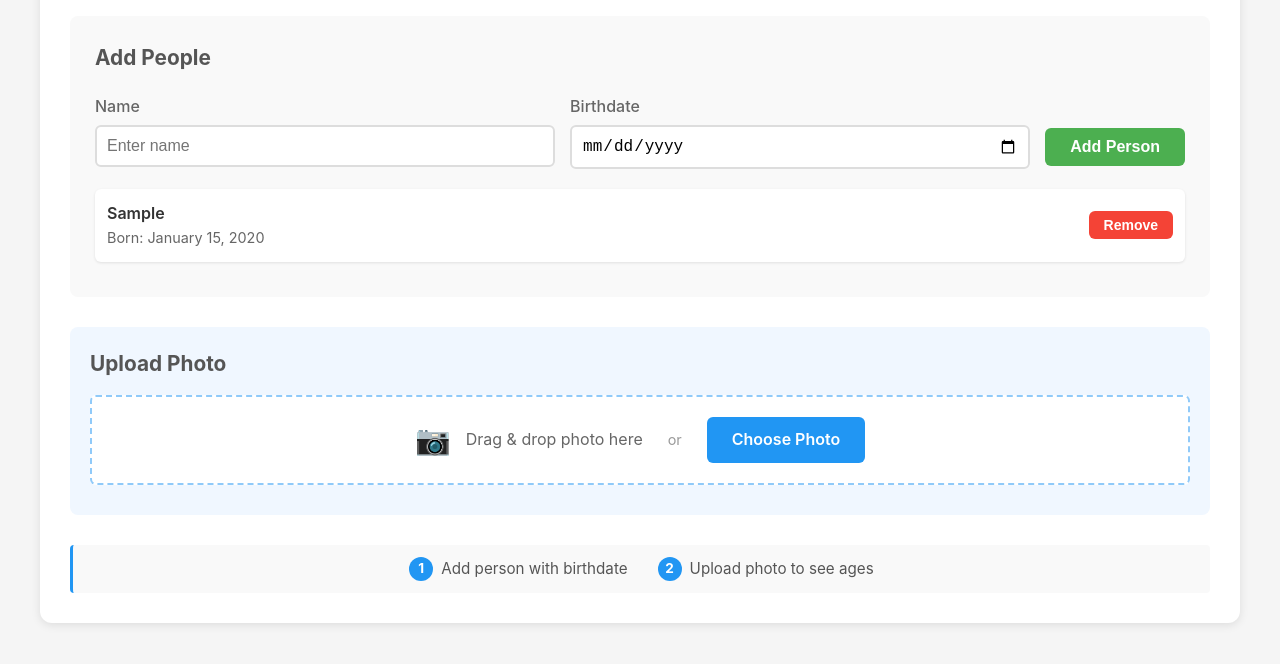
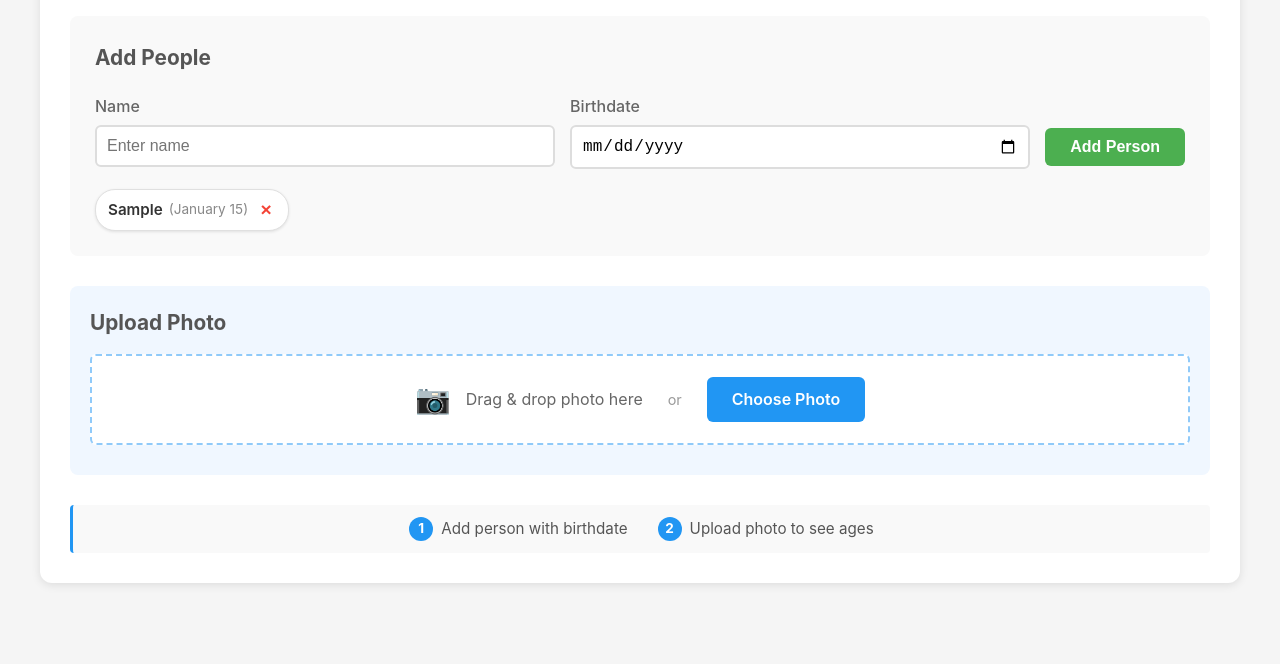
Before and after one commit to pg0/daysold, a plain HTML site: page index.html in a window 1280 px wide. Both pictures are taken after typing "Sample", "2020-01-15" into the empty fields and a click on the button "Add Person". Shown: the part 128-792 px from the top of the page. Drawn offline with Linux system fonts and the light colour scheme.

Commit message:
smaller people list

```diff
--- a/index.html
+++ b/index.html
@@ -111,42 +111,59 @@
         }
 
         .people-list {
-            margin-top: 20px;
+            margin-top: 15px;
+            display: flex;
+            flex-wrap: wrap;
+            gap: 10px;
         }
 
         .person-item {
-            display: flex;
-            justify-content: space-between;
+            display: inline-flex;
             align-items: center;
-            padding: 12px;
+            gap: 8px;
+            padding: 8px 12px;
             background: white;
-            margin-bottom: 10px;
-            border-radius: 6px;
+            border-radius: 20px;
             box-shadow: 0 1px 3px rgba(0, 0, 0, 0.1);
+            border: 1px solid #e0e0e0;
         }
 
         .person-info {
-            flex: 1;
+            display: flex;
+            align-items: center;
+            gap: 6px;
         }
 
         .person-name {
             font-weight: 600;
             color: #333;
+            font-size: 0.95rem;
         }
 
         .person-birthdate {
-            color: #666;
-            font-size: 0.9rem;
+            color: #888;
+            font-size: 0.85rem;
         }
 
         .remove-btn {
-            background: #f44336;
-            padding: 6px 15px;
-            font-size: 14px;
+            background: none;
+            border: none;
+            color: #f44336;
+            padding: 0;
+            font-size: 1.2rem;
+            line-height: 1;
+            cursor: pointer;
+            transition: transform 0.2s;
+            width: 20px;
+            height: 20px;
+            display: flex;
+            align-items: center;
+            justify-content: center;
         }
 
         .remove-btn:hover {
-            background: #da190b;
+            transform: scale(1.2);
+            background: none;
         }
 
         /* Upload Section */
@@ -511,9 +528,37 @@
         // Store people array in memory
         let people = [];
 
+        // Load people from localStorage
+        function loadPeople() {
+            const stored = localStorage.getItem('photoAgePeople');
+            if (stored) {
+                try {
+                    const parsed = JSON.parse(stored);
+                    // Convert birthdate strings back to Date objects
+                    people = parsed.map(p => ({
+                        name: p.name,
+                        birthdate: new Date(p.birthdate)
+                    }));
+                } catch (e) {
+                    console.error('Failed to load people from storage:', e);
+                    people = [];
+                }
+            }
+        }
+
+        // Save people to localStorage
+        function savePeople() {
+            try {
+                localStorage.setItem('photoAgePeople', JSON.stringify(people));
+            } catch (e) {
+                console.error('Failed to save people to storage:', e);
+            }
+        }
+
         // Add person to array
         function addPerson(name, birthdate) {
             people.push({ name, birthdate: new Date(birthdate) });
+            savePeople();
             updatePeopleList();
             updateUploadSection();
         }
@@ -521,6 +566,7 @@
         // Remove person from array
         function removePerson(index) {
             people.splice(index, 1);
+            savePeople();
             updatePeopleList();
             updateUploadSection();
         }
@@ -569,10 +615,10 @@
             listContainer.innerHTML = people.map((person, index) => `
                 <div class="person-item">
                     <div class="person-info">
-                        <div class="person-name">${person.name}</div>
-                        <div class="person-birthdate">Born: ${formatDate(person.birthdate)}</div>
+                        <span class="person-name">${person.name}</span>
+                        <span class="person-birthdate">(${formatDate(person.birthdate).split(',')[0]})</span>
                     </div>
-                    <button class="remove-btn" onclick="removePerson(${index})">Remove</button>
+                    <button class="remove-btn" onclick="removePerson(${index})" title="Remove">×</button>
                 </div>
             `).join('');
         }
@@ -778,6 +824,7 @@
         }
 
         // Initialize the page
+        loadPeople();
         updatePeopleList();
         updateUploadSection();
         initializeDragAndDrop();
```
